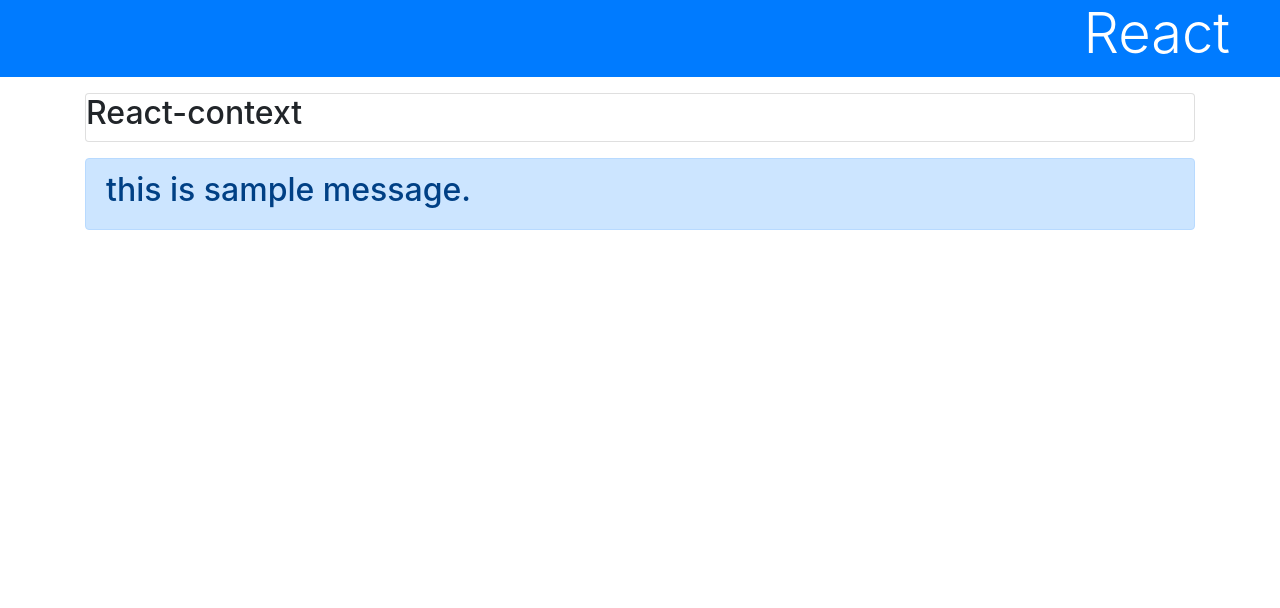
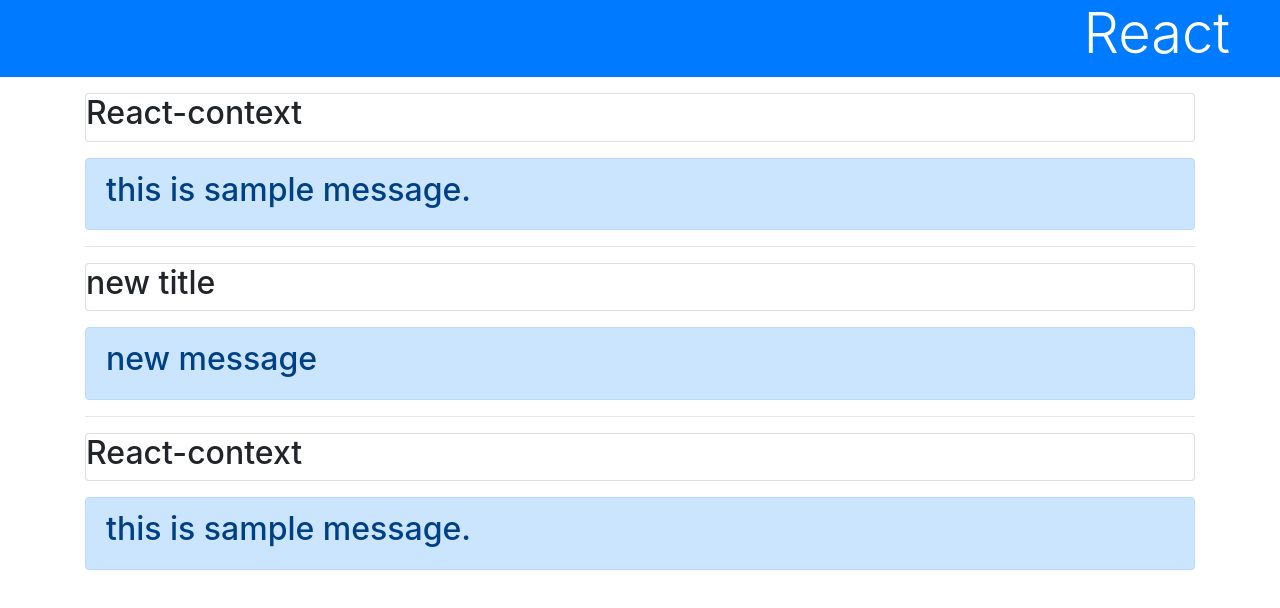
Before and after one commit to kobe2403/reactjs-nextjs-nyumon, a React (Create React App) app in the folder reactapp/: page / in a window 1280 px wide. Shown: the top 608 px of the page. Built offline with nearby package versions, Linux system fonts and the light colour scheme.

Commit message:
providerの利用

```diff
--- a/reactapp/src/App.tsx
+++ b/reactapp/src/App.tsx
@@ -1,7 +1,6 @@
 import { render } from "@testing-library/react";
 import React, {Component} from "react"
 import "./App.css"
-import Rect from "./components/Rect"
 
 let data = {
     title: "React-context",
@@ -11,10 +10,23 @@
 const SampleContext = React.createContext(data);
 
 class App extends Component<{}, {}> {
+    newdata = {
+        title: "new title",
+        message: "new message",
+    }
+
     render() {
         return <div>
             <h1 className="bg-primary text-white display-4">React</h1>
             <div className="container">
+                <Title />
+                <Message />
+                <hr />
+                <SampleContext.Provider value={this.newdata}>
+                    <Title />
+                    <Message />
+                </SampleContext.Provider>
+                <hr />
                 <Title />
                 <Message />
             </div>
```
